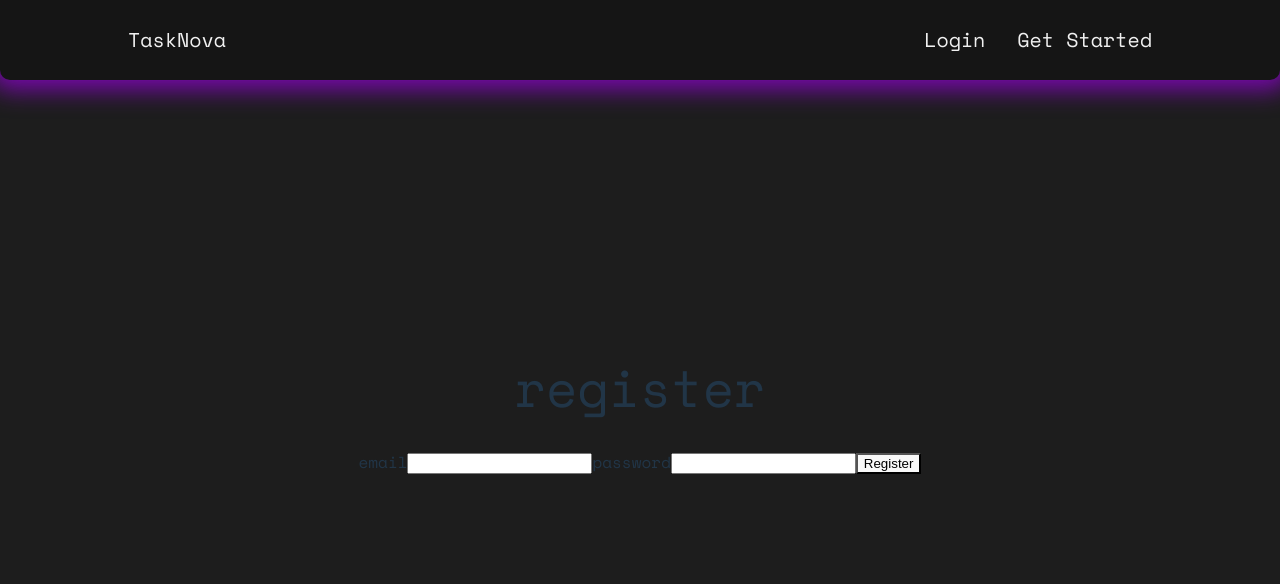
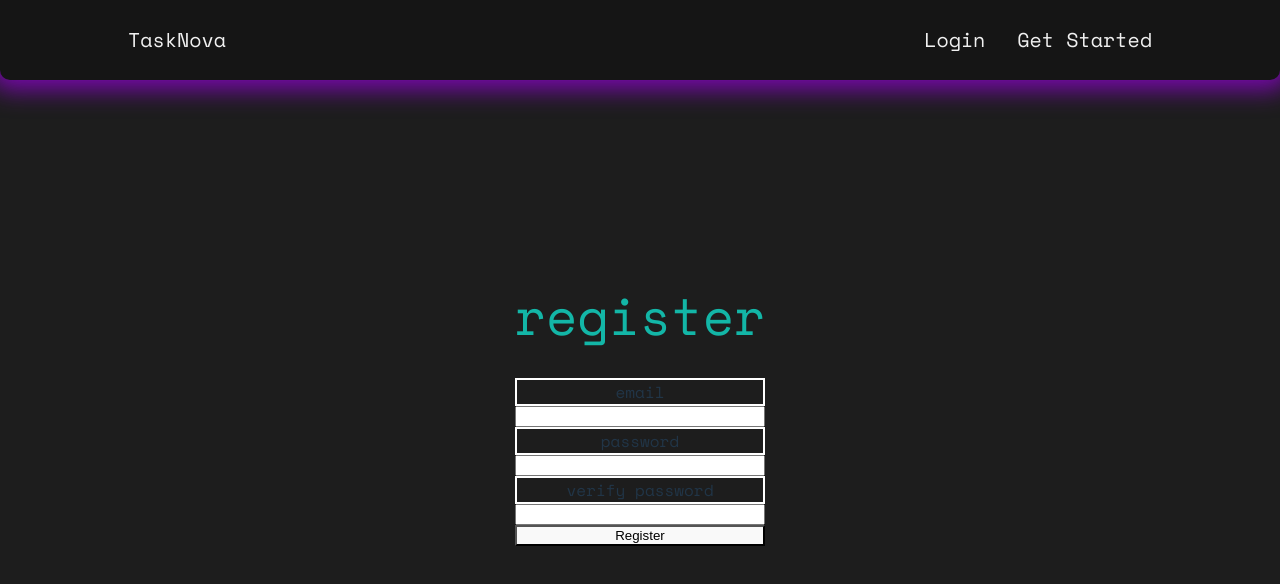
Before and after one commit to majocast/tasknova, a React (Vite) app in the folder frontend/: page /register in a window 1280 px wide. Shown: the top 584 px of the page. Built offline with nearby package versions, Linux system fonts and the light colour scheme.

Commit message:
add handleChange funcs for form

```diff
--- a/frontend/package.json
+++ b/frontend/package.json
@@ -10,6 +10,7 @@
     "preview": "vite preview"
   },
   "dependencies": {
+    "axios": "^1.6.2",
     "lottie": "^0.0.1",
     "lottie-react": "^2.4.0",
     "react": "^18.2.0",
--- a/frontend/src/App.css
+++ b/frontend/src/App.css
@@ -1,4 +1,9 @@
+
+
 #root {
+  --main-color: #213547;
+  --background-secondary: #151515;
+
   max-width: 1280px;
   margin: 0 auto;
   padding: 2rem;
@@ -26,10 +31,10 @@ nav {
   position: fixed;
   top: 0;
   left: 0;
-  background-color: #151515; /* Change the background color to your preference */
+  background-color: var(--background-secondary); /* Change the background color to your preference */
   justify-content: space-between;
   border-radius: 0rem 0rem 0.625rem 0.625rem;
-  background: #151515;
+  background: var(--background-secondary);
   box-shadow: 0px 0px 25px 10px rgba(149, 0, 219, 0.75);
 }
 
@@ -83,19 +88,15 @@ nav div {
   font-size: max(0.75rem, 1.25vw);
 }
 
-.landing-text .cyan {
+.landing-text span {
   color: #13B6A7;
-}
-
-.landing-text .purple {
-  color: rgba(149, 0, 219, 0.75);
 }
 
 .landing-text .homeLink {
   display: flex;
   justify-content: center;
   align-items: center;
-  background: #151515;
+  background: var(--background-secondary);
   width: 10vw;
   height: 5vh;
   font-style: normal;
@@ -110,3 +111,30 @@ nav div {
 .landing-text .homeLink:hover {
   box-shadow: 0px 0px 10px 2.5px rgba(149, 0, 219, 0.75);
 }
+
+.home-info {
+  background: var(--background-secondary);
+  position: absolute;
+  left: 0;
+  width: 100%;
+  height: 200px;
+  border-top-left-radius: 50% 80px;
+  border-top-right-radius: 50% 80px;
+}
+
+.creds-form {
+  display: flex;
+  flex-direction: column;
+}
+
+.form-header {
+  color: #13B6A7;
+}
+
+.creds-form input {
+  position: relative;
+}
+
+.creds-form label {
+  border: 2px solid white;
+}
--- a/frontend/src/pages/Credentials.tsx
+++ b/frontend/src/pages/Credentials.tsx
@@ -1,36 +1,57 @@
+import { useState } from 'react';
 import { useLocation, Location, useNavigate} from 'react-router-dom';
+import axios from 'axios';
 
 type UserType = number | null;
+type FormType = string | null;
 
 interface CredentialsProps {
   userUpdate: (newUserId: UserType) => void;
 }
 
 function Credentials({ userUpdate }: CredentialsProps) {
+  const [email, setEmail] = useState<FormType>(null);
+  const [password, setPassword] = useState<FormType>(null);
+  const [verify, setVerify] = useState<FormType>(null);
   const location: Location<string> = useLocation();
   const navigate = useNavigate();
 
-  console.log(location.pathname)
-
-  function setLogin() {
+  function handleSubmit(event: React.FormEvent<HTMLFormElement>) {
+    event.preventDefault();
     userUpdate(1);
     navigate('/');
   }
 
+  const handleEmailChange = (event: React.ChangeEvent<HTMLInputElement>) => {
+    setEmail(event.target.value);
+  }
+
+  const handlePasswordChange = (event: React.ChangeEvent<HTMLInputElement>) => {
+    setPassword(event.target.value);
+  }
+
+  const handleVerifyChange = (event: React.ChangeEvent<HTMLInputElement>) => {
+    setVerify(event.target.value);
+  }
+
   return (
     <>
-      <h1>{location.pathname === '/login' ? 'login' : 'register'}</h1>
-      <form className='credsForm' action={location.pathname === '/login' ? 'GET' : 'POST'}>
+      <h1 className='form-header'>{location.pathname === '/login' ? 'login' : 'register'}</h1>
+      <form
+        onSubmit={handleSubmit}
+        className='creds-form'
+      >
         <label htmlFor='email'>email</label>
-        <input name='email' />
+        <input name='email' onChange={(e) => handleEmailChange(e)}/>
         <label htmlFor='password'>password</label>
-        <input name='password' />
+        <input name='password' onChange={(e) => handlePasswordChange(e)}/>
         {location.pathname === '/login' ?
-          <button onClick={setLogin}>Login</button>
+          <button type='submit'>Login</button>
           :
           <>
-            <label></label>
-            <button type='submit' onClick={setLogin}>Register</button>
+            <label htmlFor='verify'>verify password</label>
+            <input name='verify' onChange={(e) => handleVerifyChange(e)}/>
+            <button type='submit'>Register</button>
           </>
         }
       </form>
--- a/frontend/src/pages/Home.tsx
+++ b/frontend/src/pages/Home.tsx
@@ -7,8 +7,8 @@ function Home() {
     <>
       <section className='landing-page'>
         <article className='landing-text'>
-          <h1><span className='cyan'>TaskNova</span> brings teams together, near and far.</h1>
-          <h3>Efficient <span className='purple'>project management</span> from one galaxy to the next.</h3>
+          <h1><span>TaskNova</span> brings teams together, near and far.</h1>
+          <h3>Efficient <span>project management</span> from one galaxy to the next.</h3>
           <Link className='homeLink' to='/register'>Get Started</Link>
         </article>
         <Lottie
```
Also changed, not shown: 1 other file (tests, documents, lock files or other folders).
